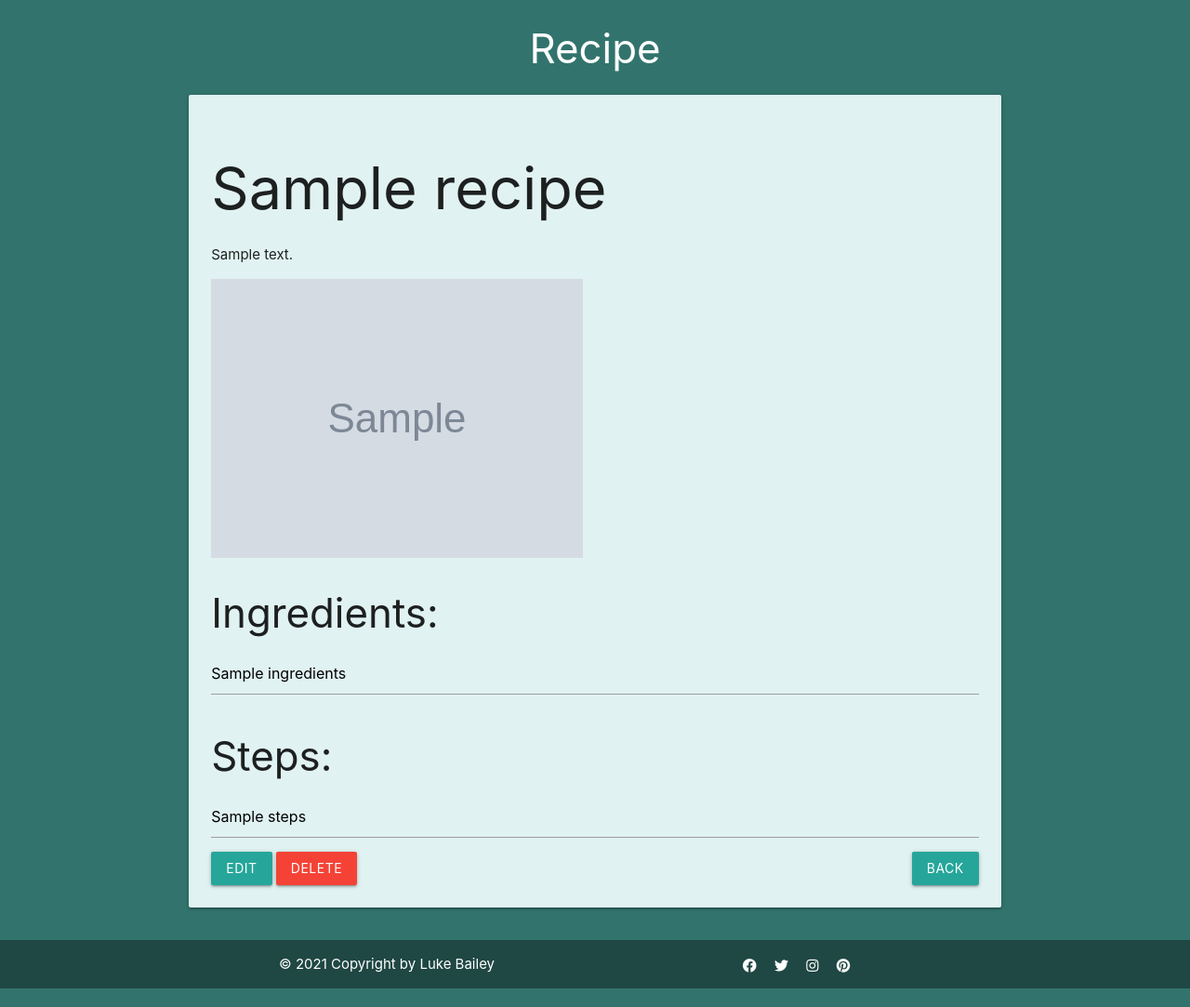
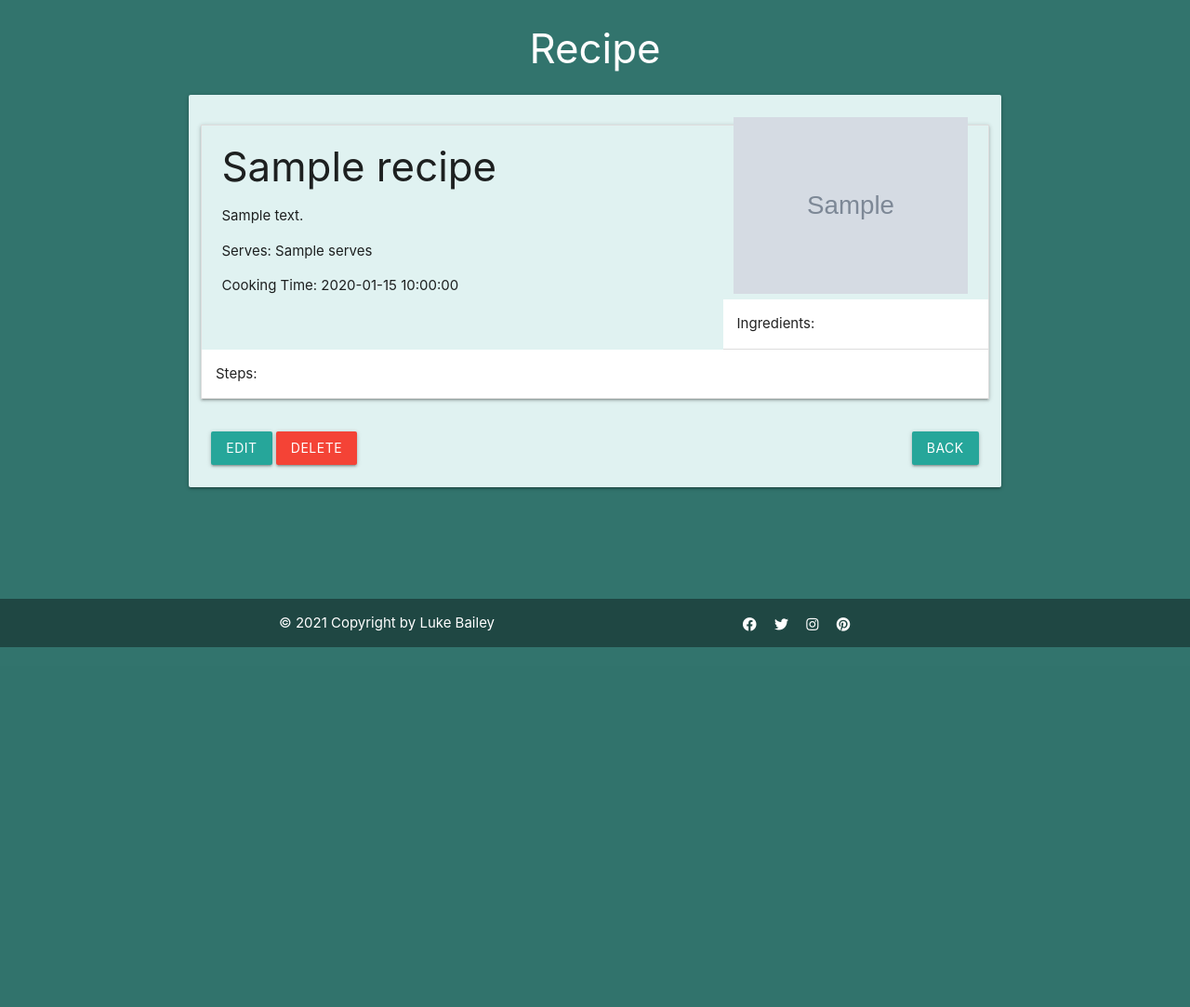
Before and after one commit to baileyl91/MS3_Foodie-tastic, a Flask app: template templates/recipe.html in a window 1280 px wide. Shown: the part 84-1167 px from the top of the page at 93% size. After the commit the page ends 780 px from the top, so only its background shows below. Run offline with Flask 2, Linux system fonts and the light colour scheme; the template is opened without the code that fills it: most values are stand-ins (such as "Sample title", 1, 10 or a date in 2020); grey boxes marked "Sample" are stand-in pictures; some libraries are stand-ins or nearby versions.

Commit message:
added collapsible to ingredients and steps in recipe page

```diff
--- a/templates/recipe.html
+++ b/templates/recipe.html
@@ -8,15 +8,32 @@
     <div class="row">
         <div class="col s12 m12">
             <div class="card-panel teal lighten-5">
-                <h1>{{recipe.recipe_name}}</h1>
-                <p>{{recipe.description}}</p>
-                <img class="responsive-img display_image" src="{{recipe.image}}" alt="recipe image"></img>
-                <h3>Ingredients: </h3>
-                <textarea class="materialize-textarea">{{recipe.ingredients}}</textarea>
-                <h3>Steps: </h3>
-                <textarea class="materialize-textarea">{{recipe.steps}}</textarea>
+                <div class="col s12 m8">
+                    <h3>{{recipe.recipe_name}}</h3>
+                    <p>{{recipe.description}}</p>
+                    <p>Serves: {{recipe.serves}}</p>
+                    <p>Cooking Time: {{recipe.cooking_time}}</p>
+                </div>
+                <div class="col s12 m4">
+                    <img class="responsive-img display_image" src="{{recipe.image}}" alt="recipe image"></img>
+                </div>
+
+                <div class="row">
+                <ul class="collapsible expandable">
+                    <li>
+                      <div class="collapsible-header">Ingredients: </div>
+                      <div class="collapsible-body"><span>{{recipe.ingredients}}</span></div>
+                    </li>
+                    <li>
+                      <div class="collapsible-header">Steps: </div>
+                      <div class="collapsible-body"><span>{{recipe.steps}}</span></div>
+                    </li>
+                </ul>
+                </div>
+
                 {% if username == recipe.recipe_entered_by %}
                 {% endif %}
+
                 <a href="{{ url_for('edit_recipe', recipes_id=recipe._id) }}" class="button waves-effect waves-light  btn">Edit</a>
                 <button data-target="modal1" class=" modal-trigger button waves-effect waves-light red btn">Delete</button>
                 <a href="{{ url_for('get_recipe') }}" class="button waves-effect waves-light  btn right">Back</a>
```
